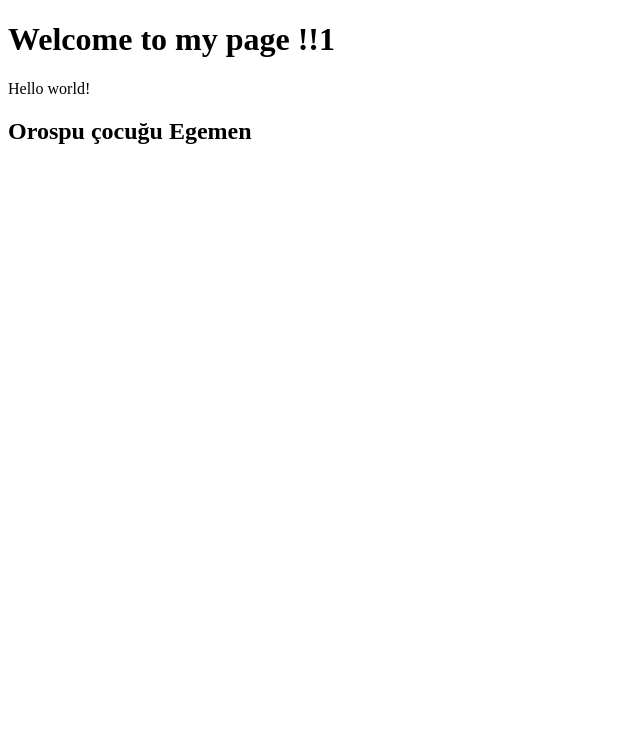
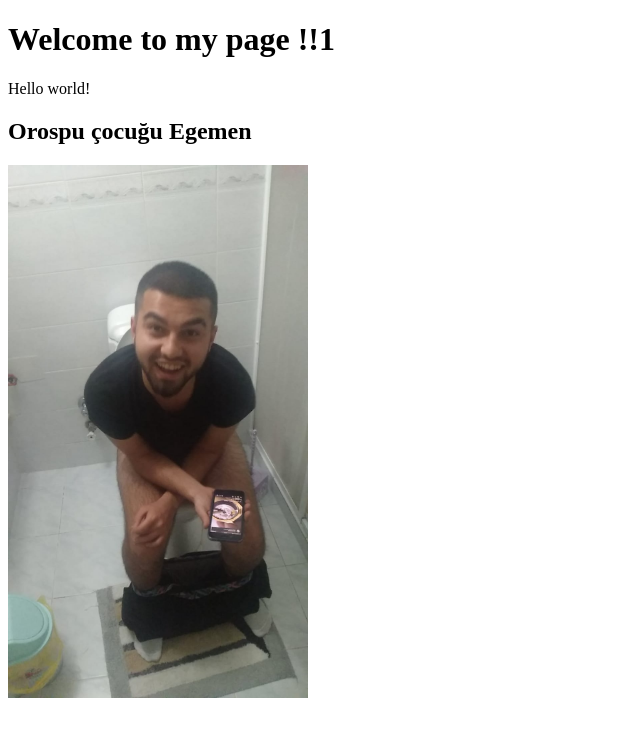
Before and after one commit to acanyaman/acanyaman.github.io, a plain HTML site: page index.html in a window 1280 px wide. Shown: the whole page, without its empty margins (0-640 px from the left). Drawn offline with Linux system fonts and the light colour scheme.

Commit message:
egemen_foto

```diff
--- a/index.html
+++ b/index.html
@@ -9,5 +9,6 @@
         <h1>Welcome to my page !!1</h1>
         Hello world!
         <h2>Orospu çocuğu Egemen</h2>
+        <img src="egemen.jpeg" alt="egemen" width="300">
     </body>
 </html>
```
Also changed, not shown: egemen.jpeg (added).
